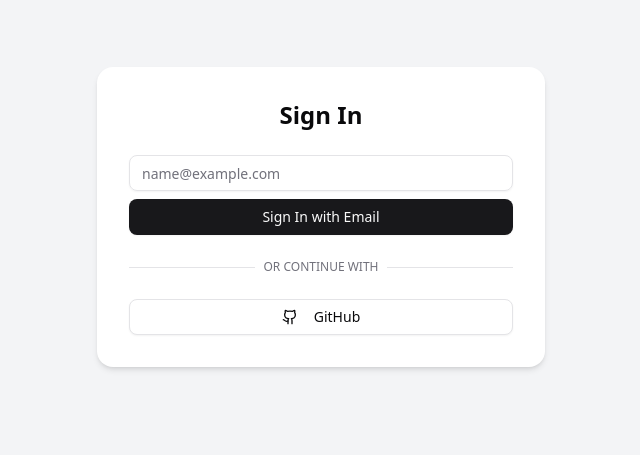
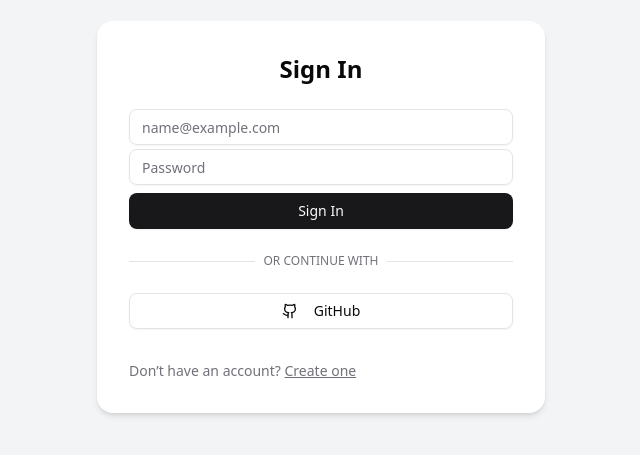
Before and after one commit to gingerboi8950/hacknomics2025, a Next.js app in the folder pack-watch/: page / in a window 1280 px wide. Shown: the part 183-638 px from the top of the page, without its empty margins (319-959 px from the left). Built offline with nearby package versions, Linux system fonts and the light colour scheme.

Commit message:
create account
added the create account portion with button going to sign up

```diff
--- a/pack-watch/src/app/signup/page.tsx
+++ b/pack-watch/src/app/signup/page.tsx
@@ -0,0 +1,12 @@
+import { UserAuthForm } from "@/components/user-auth-form"
+
+export default function SignUpPage() {
+  return (
+    <div className="min-h-screen flex items-center justify-center bg-gray-100">
+      <div className="w-full max-w-md p-8 bg-white rounded-2xl shadow-md">
+        <h1 className="text-2xl font-semibold text-center mb-6">Create an Account</h1>
+        <UserAuthForm mode="sign-up" />
+      </div>
+    </div>
+  )
+}
--- a/pack-watch/src/components/user-auth-form.tsx
+++ b/pack-watch/src/components/user-auth-form.tsx
@@ -7,6 +7,7 @@ import { Icon } from "@/components/ui/icon"
 import { Button } from "@/components/ui/button"
 import { Input } from "@/components/ui/input"
 import { Label } from "@/components/ui/label"
+import { useState } from "react"
 
 
 export function UserAuthForm({
@@ -14,6 +15,8 @@ export function UserAuthForm({
   ...props
 }: React.ComponentProps<"div">) {
   const [isLoading, setIsLoading] = React.useState<boolean>(false)
+  const [email, setEmail] = useState("");
+  const [password, setPassword] = useState("");
 
   async function onSubmit(event: React.SyntheticEvent) {
     event.preventDefault()
@@ -42,12 +45,23 @@ export function UserAuthForm({
               autoCorrect="off"
               disabled={isLoading}
             />
+            <Input
+              id="password"
+              placeholder="Password"
+              type="password"
+              className="w-full"
+              autoCapitalize="none"
+              autoComplete="new-password"
+              autoCorrect="off"
+              onChange={(e) => setPassword(e.target.value)}
+              disabled={isLoading}
+            />
           </div>
-          <Button disabled={isLoading}>
+          <Button disabled={isLoading} onClick={onSubmit}>
             {isLoading && (
               <Icon name="Loader2" className="mr-2 h-4 w-4 animate-spin" />
             )}
-            Sign In with Email
+            Sign In
           </Button>
         </div>
       </form>
@@ -71,6 +85,13 @@ export function UserAuthForm({
         )}{" "}
         GitHub
       </Button>
+      <div className="text-left text-sm text-muted-foreground mt-2">
+        Don’t have an account?{" "}
+        <a href="/signup" className="underline hover:text-primary">
+          Create one
+        </a>
+      </div>
+
     </div>
   )
 }
```
